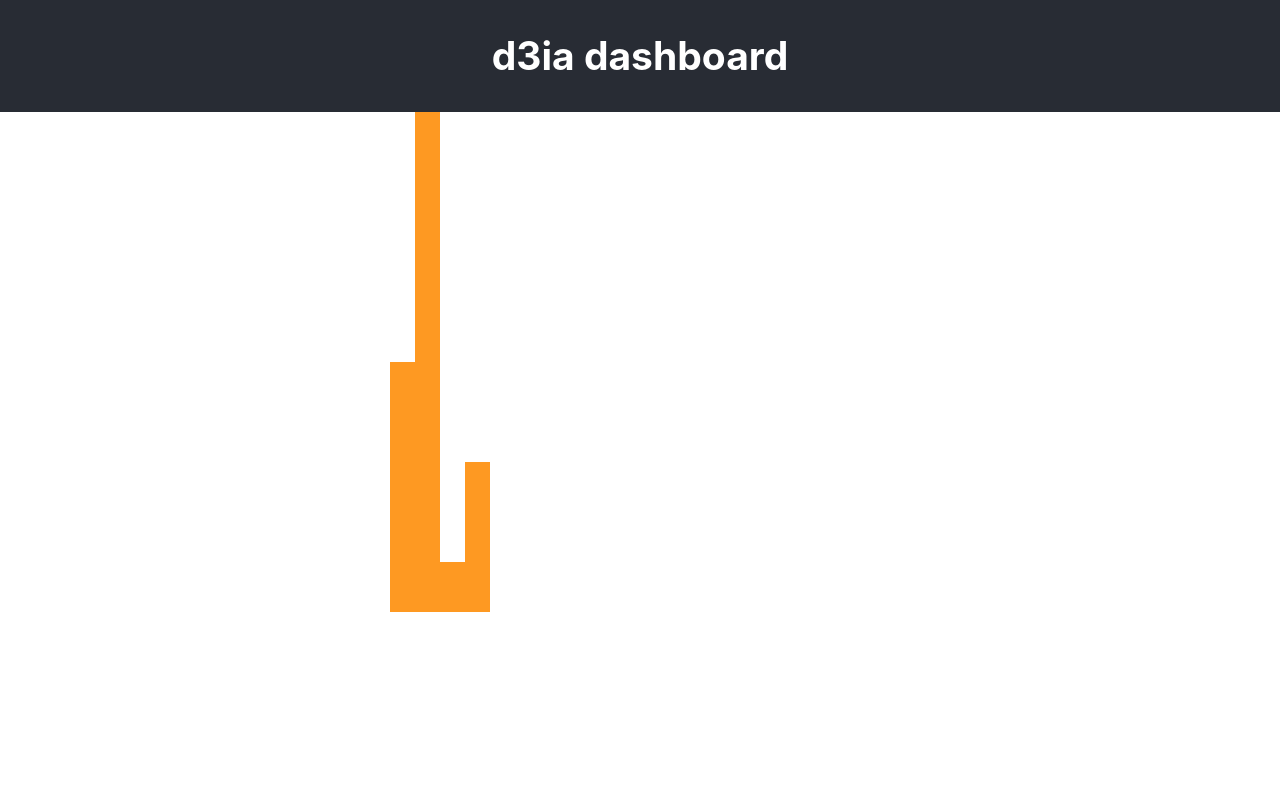
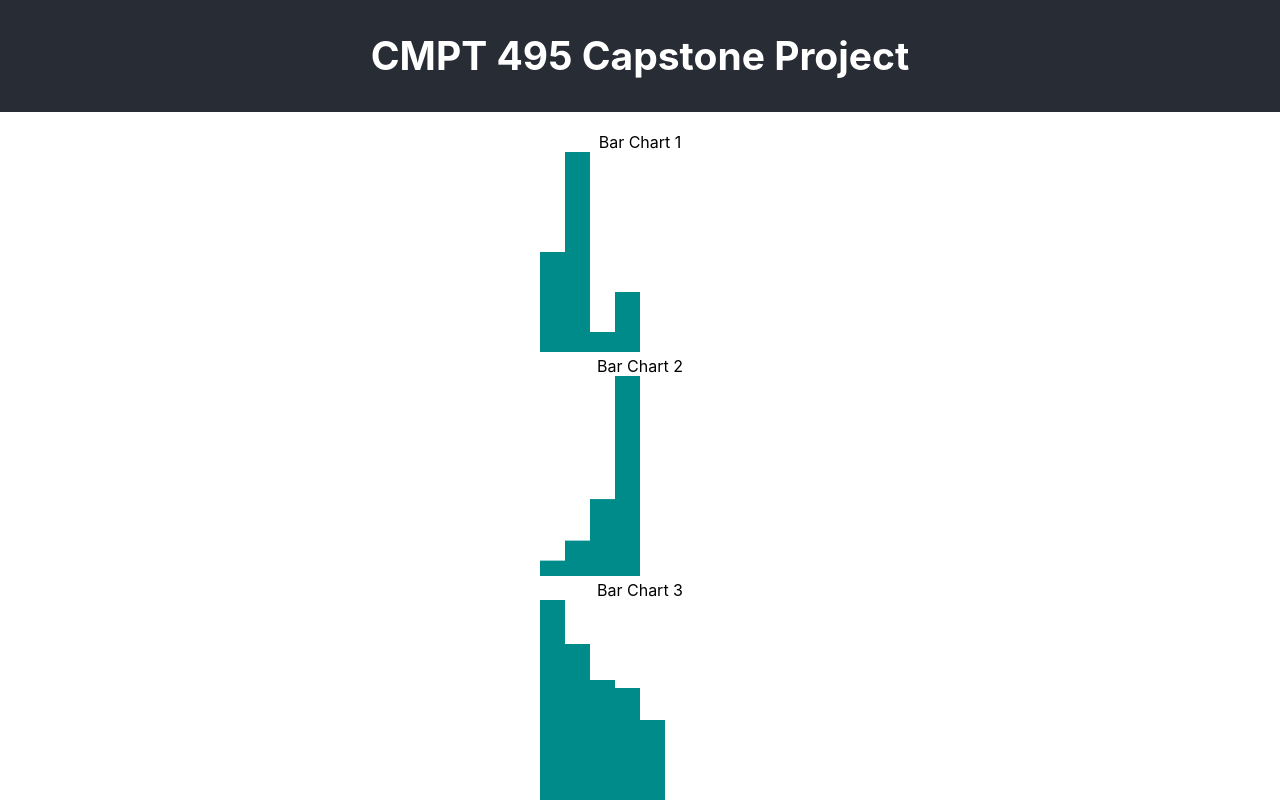
Before and after one commit to jstrom2002/CapstoneProject, a React (Create React App) app: page / in a window 1280 px wide. Built offline with nearby package versions, Linux system fonts and the light colour scheme; the HTML template or start-up script is replaced by a standard one.

Commit message:
Add files via upload

```diff
--- a/src/App.css
+++ b/src/App.css
@@ -17,11 +17,14 @@
   justify-content: center;
   font-size: calc(10px + 2vmin);
   color: white;
+  margin-bottom:20px;
 }
 
 .App-link {
   color: #61dafb;
 }
+
+.App-
 
 @keyframes App-logo-spin {
   from {
--- a/src/App.js
+++ b/src/App.js
@@ -3,18 +3,22 @@
 import React, { Component } from 'react'
 import './App.css'
 import BarChart from './BarChart'
+//import XMLloader from './XMLloader'
 
 class App extends Component {
   render() {
     return (
         <div className='App'>
           <div className='App-header'>
-            <h2>d3ia dashboard</h2>
+            <h2>CMPT 495 Capstone Project</h2>
           </div>
-          <div>
-            <BarChart data={[5,10,1,3]} size={[500,500]} />
+            Bar Chart 1
+          <div><BarChart data={[5,10,1,3]} size={[200,200]} /></div>
+            Bar Chart 2
+            <div><BarChart data={[1,2.3,5,13]} size={[200,200]} /></div>
+            Bar Chart 3
+            <div><BarChart data={[5,3.9,3,2.8,2]} size={[200,200]} /></div>
           </div>
-        </div>
     )
   }
 }
--- a/src/BarChart.js
+++ b/src/BarChart.js
@@ -40,7 +40,7 @@ class BarChart extends Component {
         select(node)
             .selectAll('rect')
             .data(this.props.data)
-            .style('fill', '#fe9922')
+            .style('fill', '#008B8B')
             .attr('x', (d,i) => i * 25)
             .attr('y', d => this.props.size[1] - yScale(d))
     .attr('height', d => yScale(d))
@@ -49,7 +49,7 @@ class BarChart extends Component {
 
     render() {
         return <svg ref={node => this.node = node}
-                    width={500} height={500}>
+                    width={200} height={200}>
         </svg>
     }
 }
```
